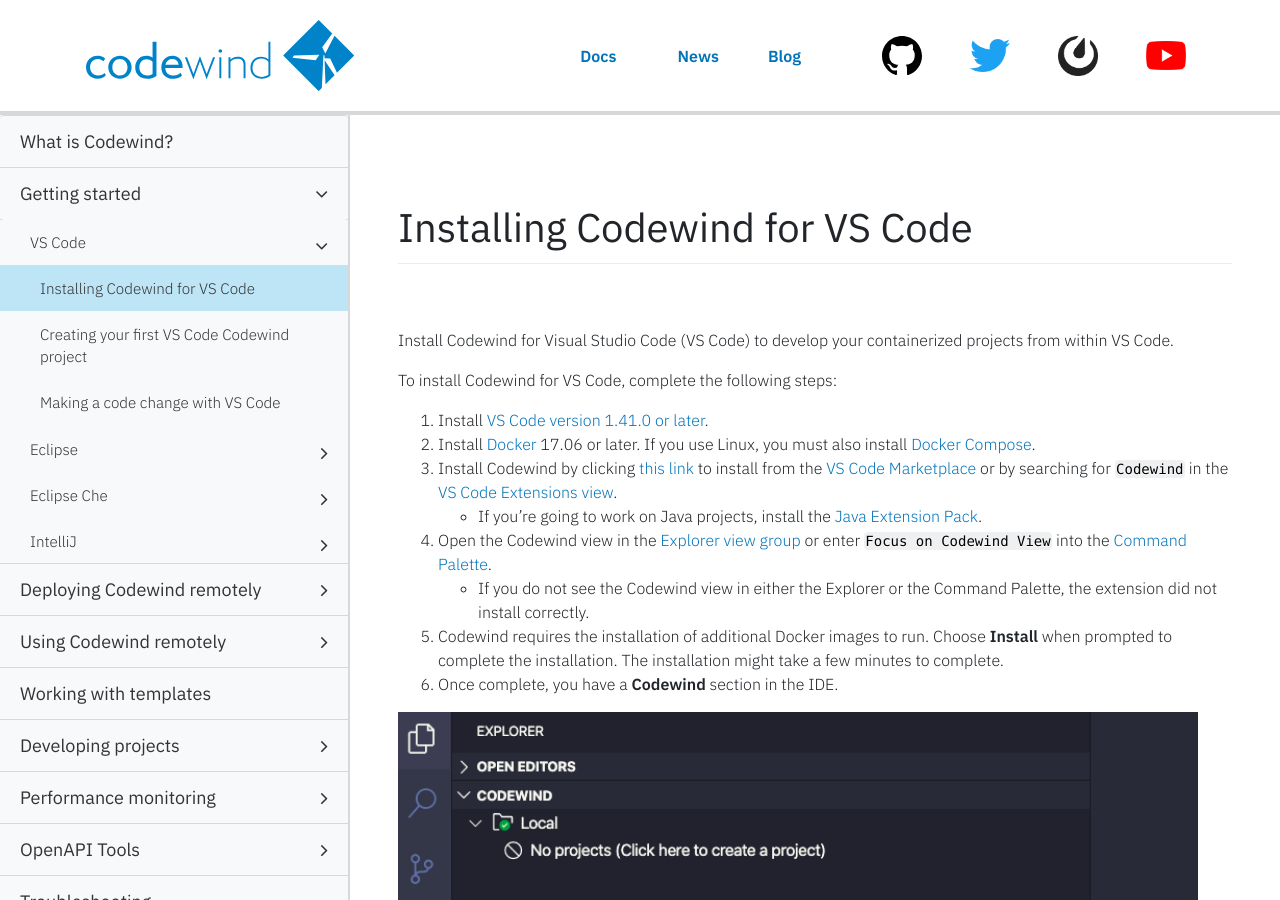
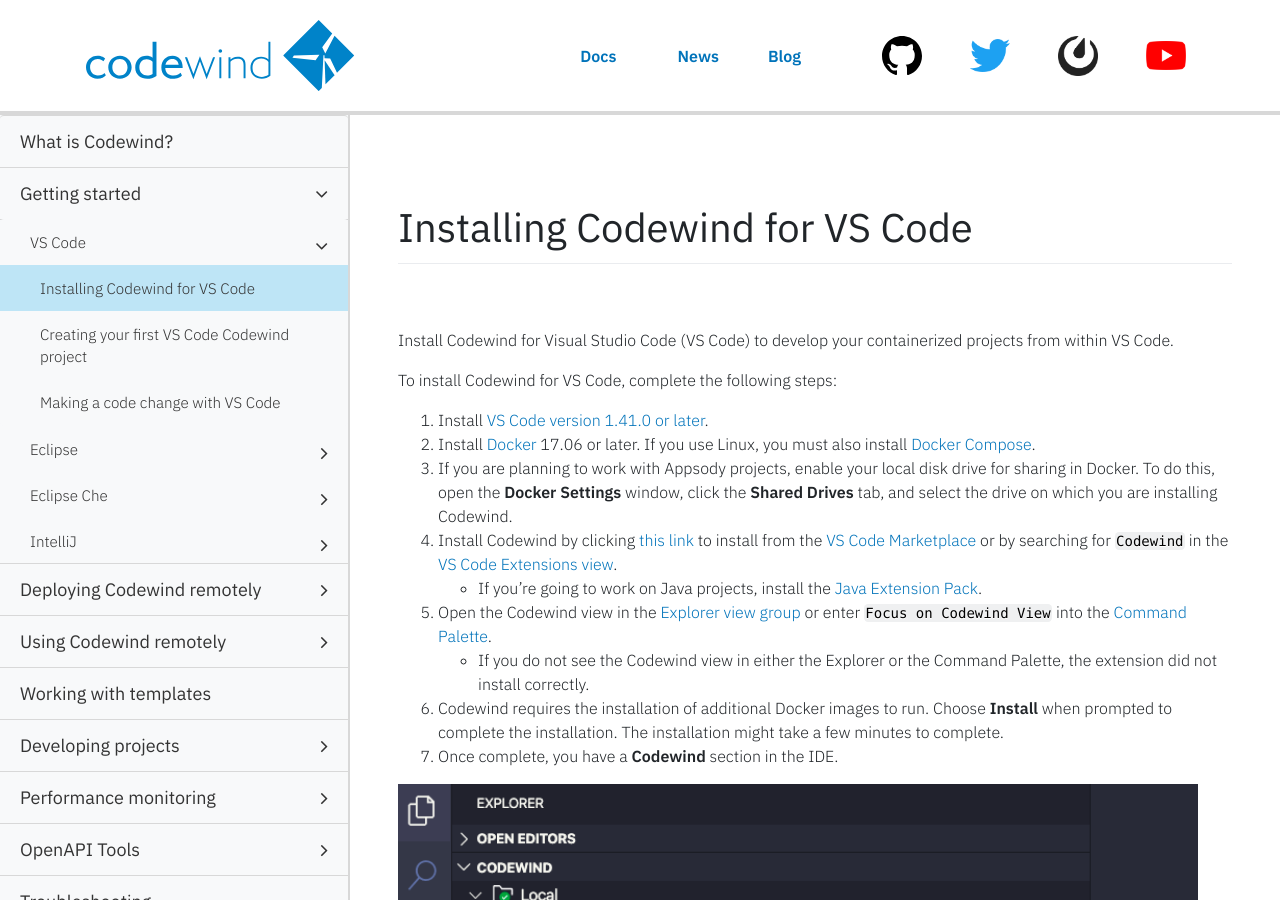
Before and after one commit to eclipse-archived/codewind-docs, a Jekyll site: the page built from docs/_documentations/vsc-getting-started.md, in a window 1280 px wide and 900 px high. Built offline with Jekyll 4.4.1, drawn with Linux system fonts in a browser that asks for light colours; nearby versions of some CDN libraries; comment, search, counter and statistics services are not loaded.

Commit message:
Add new step for Appsody projects
Signed-off-by: micgibso <MICGIBSO@uk.ibm.com>

```diff
--- a/docs/_documentations/vsc-getting-started.md
+++ b/docs/_documentations/vsc-getting-started.md
@@ -17,12 +17,13 @@ order: 1
 
 1. Install [VS Code version 1.41.0 or later](https://code.visualstudio.com/download).
 2. Install [Docker](https://docs.docker.com/install/) 17.06 or later. If you use Linux, you must also install [Docker Compose](https://docs.docker.com/compose/install/).
-3. Install Codewind by clicking [this link](vscode:extension/IBM.codewind) to install from the [VS Code Marketplace](https://marketplace.visualstudio.com/items?itemName=IBM.codewind) or by searching for `Codewind` in the [VS Code Extensions view](https://code.visualstudio.com/docs/editor/extension-gallery#_browse-for-extensions).
+3. If you are planning to work with Appsody projects, enable your local disk drive for sharing in Docker. To do this, open the **Docker Settings** window, click the **Shared Drives** tab, and select the drive on which you are installing Codewind.
+4. Install Codewind by clicking [this link](vscode:extension/IBM.codewind) to install from the [VS Code Marketplace](https://marketplace.visualstudio.com/items?itemName=IBM.codewind) or by searching for `Codewind` in the [VS Code Extensions view](https://code.visualstudio.com/docs/editor/extension-gallery#_browse-for-extensions).
     - If you're going to work on Java projects, install the [Java Extension Pack](https://marketplace.visualstudio.com/items?itemName=vscjava.vscode-java-pack).
-4. Open the Codewind view in the [Explorer view group](https://code.visualstudio.com/docs/getstarted/userinterface) or enter `Focus on Codewind View` into the [Command Palette](https://code.visualstudio.com/docs/getstarted/userinterface#_command-palette).
+5. Open the Codewind view in the [Explorer view group](https://code.visualstudio.com/docs/getstarted/userinterface) or enter `Focus on Codewind View` into the [Command Palette](https://code.visualstudio.com/docs/getstarted/userinterface#_command-palette).
     - If you do not see the Codewind view in either the Explorer or the Command Palette, the extension did not install correctly.
-5. Codewind requires the installation of additional Docker images to run. Choose **Install** when prompted to complete the installation. The installation might take a few minutes to complete.
-6. Once complete, you have a **Codewind** section in the IDE.
+6. Codewind requires the installation of additional Docker images to run. Choose **Install** when prompted to complete the installation. The installation might take a few minutes to complete.
+7. Once complete, you have a **Codewind** section in the IDE.
 
 ![image of Codewind once installed](images/installed.png){:width="800px"}
 
```
Also changed, not shown: docs/_documentations/eclipse-getting-started.md (+5 -4 lines).
